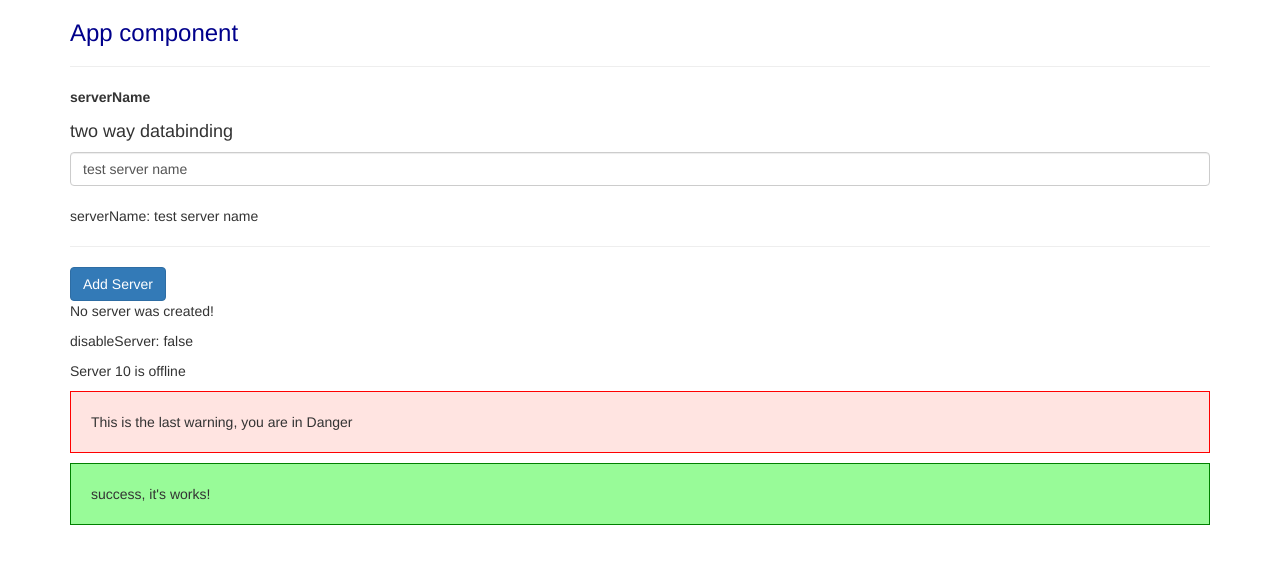
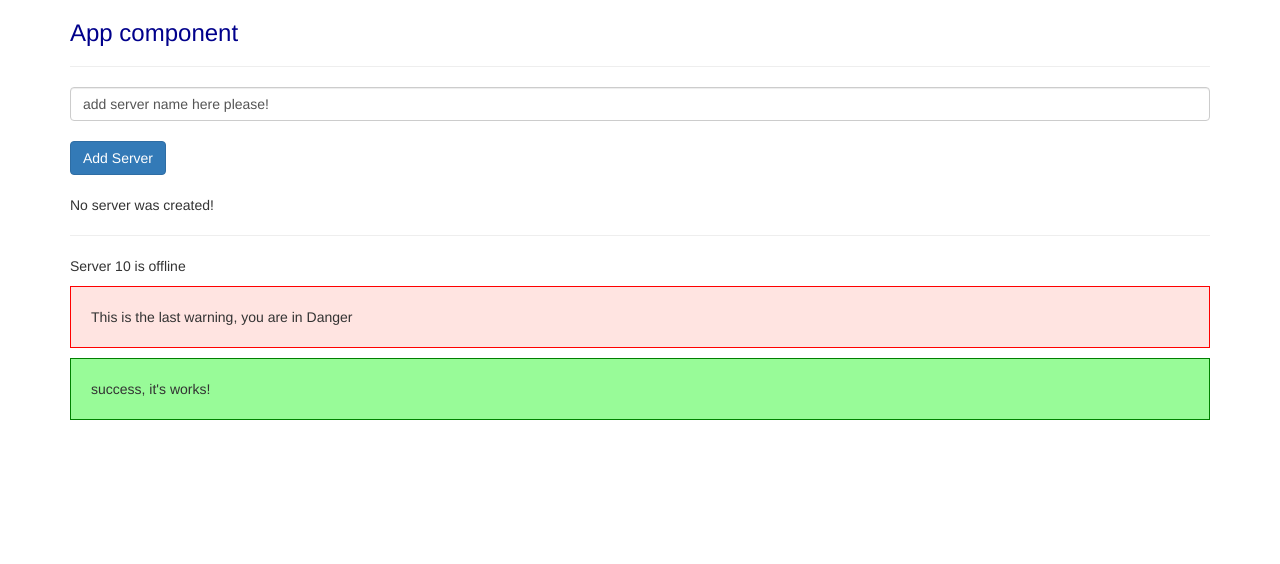
Before and after one commit to zmarkoni/angular-udemy, an Angular app: page / in a window 1280 px wide. Shown: the top 564 px of the page. Built offline with nearby package versions, Linux system fonts and the light colour scheme.

Commit message:
two-way databinding update

```diff
--- a/src/app/servers/servers.component.html
+++ b/src/app/servers/servers.component.html
@@ -1,4 +1,3 @@
-<label>serverName</label>
 <!--<input-->
         <!--type="text"-->
         <!--class="form-control"-->
@@ -7,24 +6,22 @@
 <!-- $event is global paarameter which hold informations for any form field, like input, click... -->
 <!-- in JS we can access it with event.target.value, but in typeScript we need (<HTMLInputElement>event.target).value -->
 
-<h4>two way databinding</h4>
 <input
     type="text"
     class="form-control"
     [(ngModel)]="serverName"
 >
 <!-- radi isto kao i ovo gore samo sto updajtuje i sebe-->
+
 <br>
-<p>serverName: {{ serverName }}</p>
-
-<hr>
 
 <button
         [disabled]="disableServer"
         class="btn btn-primary"
         (click)="onCreateServer()">Add Server</button>
+<br><br>
+<p>{{ serverCreationStatus }}</p>
 
-<p>{{ serverCreationStatus }}</p>
-<p>disableServer: {{ disableServer }}</p>
+<hr>
 
 <app-server></app-server>
--- a/src/app/servers/servers.component.ts
+++ b/src/app/servers/servers.component.ts
@@ -9,7 +9,7 @@ import { Component } from '@angular/core';
 export class ServersComponent {
     disableServer: boolean = true;
     serverCreationStatus: string = 'No server was created!';
-    serverName: any = 'test server name';
+    serverName: any = 'add server name here please!';
 
     constructor() {
         setTimeout(() => {
@@ -18,7 +18,7 @@ export class ServersComponent {
     }
 
     onCreateServer() {
-        this.serverCreationStatus = 'Server is created!';
+        this.serverCreationStatus = 'Server name is: ' + this.serverName;
     }
 
     onUpdateServerName(event: Event) {
```
